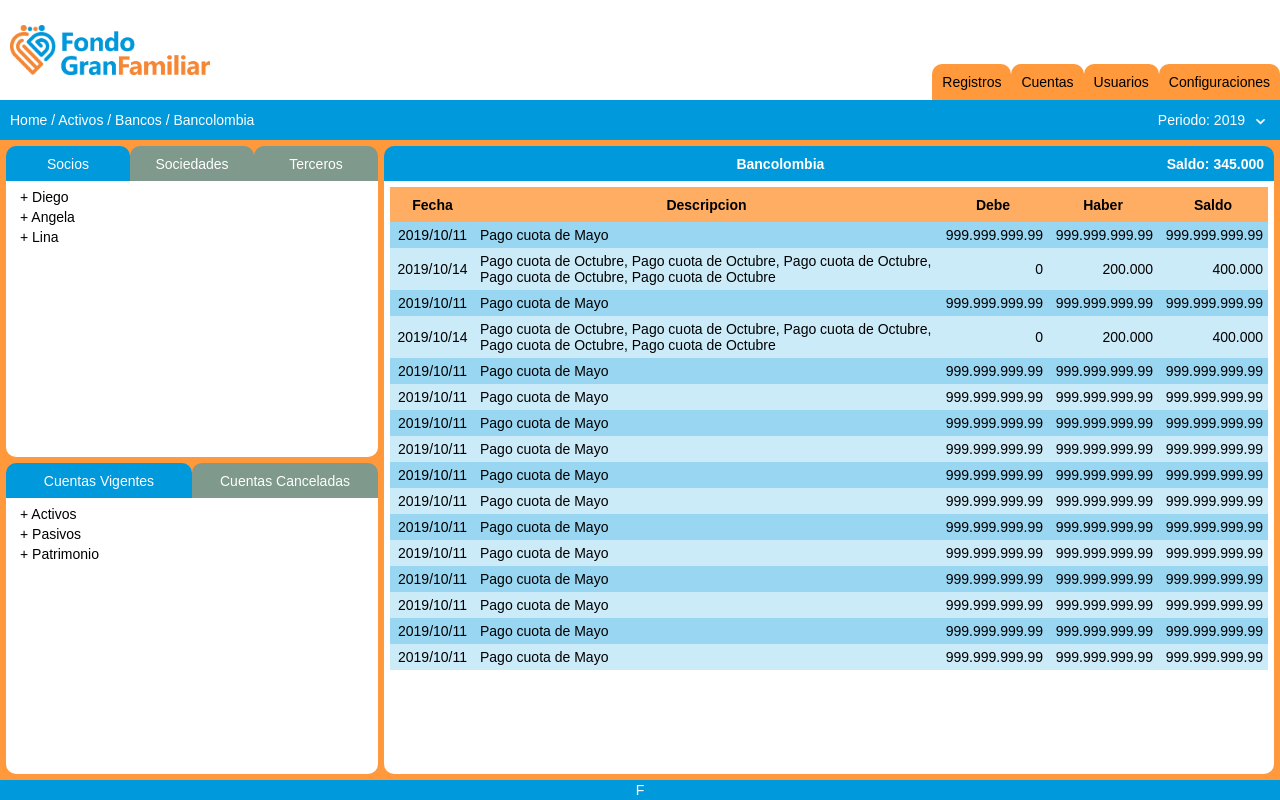
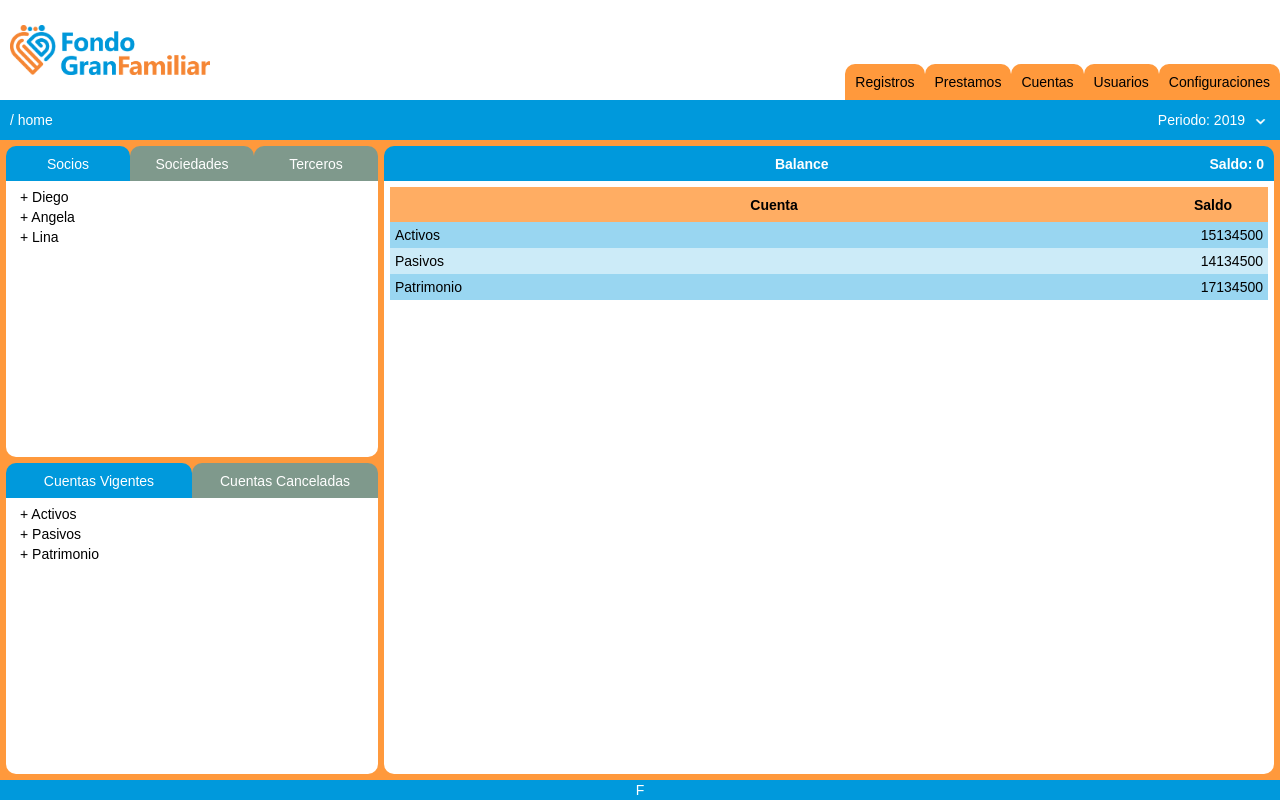
Before and after one commit to difgar/fgf-web, a React app: page / in a window 1280 px wide. Built offline with nearby package versions, Linux system fonts and the light colour scheme.

Commit message:
Funcionalidad en el detalle para mostrar los saldos globales

```diff
--- a/src/components/Detail.jsx
+++ b/src/components/Detail.jsx
@@ -1,29 +1,52 @@
 import React from 'react';
+import { connect } from 'react-redux';
+import propTypes from 'prop-types';
+import { updateNav, updateDetail } from '../actions';
 import '../assets/styles/components/Detail.scss';
+import getParent, { navBar } from '../moduls/jsonUtil';
 
-const Detail = ({ children }) => (
+const Detail = (props) => {
+
+  const { detail, allCuentas } = { ...props };
+
+  const handleUpdateNav = (item) => {
+    navBar.splice(0, navBar.length);
+    getParent(allCuentas, item);
+    props.updateNav([{ 'nombre': 'home', 'id': 0 }, ...navBar.reverse()]);
+    navBar.splice(0, navBar.length);
+  };
+
+  const handleUpdateDetail = (item) => {
+    const movimientos = item.cuentas && item.cuentas.map((cuenta) => {
+      return { ...cuenta };
+    });
+
+    props.updateDetail({ ...item, movimientos, titulo: item.nombre, summary: item.cuentas !== undefined });
+  };
+
+  return (
     <section className='detail'>
       <div className='detail__title'>
         <div />
-      <div>Bancolombia</div>
-      <div>Saldo: 345.000</div>
+        <div>{detail.titulo}</div>
+        <div>{`Saldo: ${detail.saldo}`}</div>
       </div>
       <div className='detail__body'>
         <div className='detail__body__thead'>
           <table className='detail__body__table'>
             <colgroup>
-            <col className='detail__body__table__column--date' />
+              {!detail.summary && <col className='detail__body__table__column--date' />}
               <col className='detail__body__table__column--text' />
-            <col className='detail__body__table__column--number' />
-            <col className='detail__body__table__column--number' />
+              {!detail.summary && <col className='detail__body__table__column--number' />}
+              {!detail.summary && <col className='detail__body__table__column--number' />}
               <col className='detail__body__table__column--number' />
             </colgroup>
             <thead>
               <tr>
-              <th align='center'>Fecha</th>
-              <th align='center'>Descripcion</th>
-              <th align='center'>Debe</th>
-              <th align='center'>Haber</th>
+                {!detail.summary && <th align='center'>Fecha</th>}
+                <th align='center'>{`${!detail.summary ? 'Descripción' : 'Cuenta'}`}</th>
+                {!detail.summary && <th align='center'>Debe</th>}
+                {!detail.summary && <th align='center'>Haber</th>}
                 <th align='center'>Saldo</th>
               </tr>
             </thead>
@@ -32,125 +55,28 @@ const Detail = ({ children }) => (
         <div className='detail__body__tbody'>
           <table className='detail__body__table'>
             <colgroup>
-            <col className='detail__body__table__column--date' />
+              {!detail.summary && <col className='detail__body__table__column--date' />}
               <col className='detail__body__table__column--text' />
-            <col className='detail__body__table__column--number' />
-            <col className='detail__body__table__column--number' />
+              {!detail.summary && <col className='detail__body__table__column--number' />}
+              {!detail.summary && <col className='detail__body__table__column--number' />}
               <col className='detail__body__table__column--number' />
             </colgroup>
             <tbody>
-            <tr>
-              <td align='center'>2019/10/11</td>
-              <td align='left'>Pago cuota de Mayo</td>
-              <td align='right'>999.999.999.99</td>
-              <td align='right'>999.999.999.99</td>
-              <td align='right'>999.999.999.99</td>
+              {detail.movimientos.map((cuenta) => (
+                <tr
+                  key={cuenta.id}
+                  onDoubleClick={() => {
+                    handleUpdateNav(cuenta);
+                    handleUpdateDetail(cuenta);
+                  }}
+                >
+                  {!detail.summary && <td align='center'>{cuenta.fecha}</td>}
+                  <td align='left'>{cuenta.nombre}</td>
+                  {!detail.summary && <td align='right'>{cuenta.debe}</td>}
+                  {!detail.summary && <td align='right'>{cuenta.haber}</td>}
+                  <td align='right'>{cuenta.saldo}</td>
                 </tr>
-            <tr>
-              <td align='center'>2019/10/14</td>
-              <td align='left'>Pago cuota de Octubre, Pago cuota de Octubre, Pago cuota de Octubre, Pago cuota de Octubre, Pago cuota de Octubre</td>
-              <td align='right'>0</td>
-              <td align='right'>200.000</td>
-              <td align='right'>400.000</td>
-            </tr>
-            <tr>
-              <td align='center'>2019/10/11</td>
-              <td align='left'>Pago cuota de Mayo</td>
-              <td align='right'>999.999.999.99</td>
-              <td align='right'>999.999.999.99</td>
-              <td align='right'>999.999.999.99</td>
-            </tr>
-            <tr>
-              <td align='center'>2019/10/14</td>
-              <td align='left'>Pago cuota de Octubre, Pago cuota de Octubre, Pago cuota de Octubre, Pago cuota de Octubre, Pago cuota de Octubre</td>
-              <td align='right'>0</td>
-              <td align='right'>200.000</td>
-              <td align='right'>400.000</td>
-            </tr>
-            <tr>
-              <td align='center'>2019/10/11</td>
-              <td align='left'>Pago cuota de Mayo</td>
-              <td align='right'>999.999.999.99</td>
-              <td align='right'>999.999.999.99</td>
-              <td align='right'>999.999.999.99</td>
-            </tr>
-            <tr>
-              <td align='center'>2019/10/11</td>
-              <td align='left'>Pago cuota de Mayo</td>
-              <td align='right'>999.999.999.99</td>
-              <td align='right'>999.999.999.99</td>
-              <td align='right'>999.999.999.99</td>
-            </tr>
-            <tr>
-              <td align='center'>2019/10/11</td>
-              <td align='left'>Pago cuota de Mayo</td>
-              <td align='right'>999.999.999.99</td>
-              <td align='right'>999.999.999.99</td>
-              <td align='right'>999.999.999.99</td>
-            </tr>
-            <tr>
-              <td align='center'>2019/10/11</td>
-              <td align='left'>Pago cuota de Mayo</td>
-              <td align='right'>999.999.999.99</td>
-              <td align='right'>999.999.999.99</td>
-              <td align='right'>999.999.999.99</td>
-            </tr>
-            <tr>
-              <td align='center'>2019/10/11</td>
-              <td align='left'>Pago cuota de Mayo</td>
-              <td align='right'>999.999.999.99</td>
-              <td align='right'>999.999.999.99</td>
-              <td align='right'>999.999.999.99</td>
-            </tr>
-            <tr>
-              <td align='center'>2019/10/11</td>
-              <td align='left'>Pago cuota de Mayo</td>
-              <td align='right'>999.999.999.99</td>
-              <td align='right'>999.999.999.99</td>
-              <td align='right'>999.999.999.99</td>
-            </tr>
-            <tr>
-              <td align='center'>2019/10/11</td>
-              <td align='left'>Pago cuota de Mayo</td>
-              <td align='right'>999.999.999.99</td>
-              <td align='right'>999.999.999.99</td>
-              <td align='right'>999.999.999.99</td>
-            </tr>
-            <tr>
-              <td align='center'>2019/10/11</td>
-              <td align='left'>Pago cuota de Mayo</td>
-              <td align='right'>999.999.999.99</td>
-              <td align='right'>999.999.999.99</td>
-              <td align='right'>999.999.999.99</td>
-            </tr>
-            <tr>
-              <td align='center'>2019/10/11</td>
-              <td align='left'>Pago cuota de Mayo</td>
-              <td align='right'>999.999.999.99</td>
-              <td align='right'>999.999.999.99</td>
-              <td align='right'>999.999.999.99</td>
-            </tr>
-            <tr>
-              <td align='center'>2019/10/11</td>
-              <td align='left'>Pago cuota de Mayo</td>
-              <td align='right'>999.999.999.99</td>
-              <td align='right'>999.999.999.99</td>
-              <td align='right'>999.999.999.99</td>
-            </tr>
-            <tr>
-              <td align='center'>2019/10/11</td>
-              <td align='left'>Pago cuota de Mayo</td>
-              <td align='right'>999.999.999.99</td>
-              <td align='right'>999.999.999.99</td>
-              <td align='right'>999.999.999.99</td>
-            </tr>
-            <tr>
-              <td align='center'>2019/10/11</td>
-              <td align='left'>Pago cuota de Mayo</td>
-              <td align='right'>999.999.999.99</td>
-              <td align='right'>999.999.999.99</td>
-              <td align='right'>999.999.999.99</td>
-            </tr>
+              ))}
             </tbody>
             <tfoot />
           </table>
@@ -158,5 +84,15 @@ const Detail = ({ children }) => (
       </div>
     </section>
   );
+};
 
-export default Detail;
+Detail.propTypes = {
+  detail: propTypes.object,
+};
+
+const mapDispatchToProps = {
+  updateNav,
+  updateDetail,
+};
+
+export default connect(null, mapDispatchToProps)(Detail);
--- a/src/components/Header.jsx
+++ b/src/components/Header.jsx
@@ -7,6 +7,7 @@ const Header = () => (
     <img className='header--img' src={logo} width='200px' alt='' />
     <menu className='header__menu'>
       <div className='header__menu__item'>Registros</div>
+      <div className='header__menu__item'>Prestamos</div>
       <div className='header__menu__item'>Cuentas</div>
       <div className='header__menu__item'>Usuarios</div>
       <div className='header__menu__item'>Configuraciones</div>
--- a/src/components/Navegation.jsx
+++ b/src/components/Navegation.jsx
@@ -1,8 +1,13 @@
 import React, { useState } from 'react';
+import { connect } from 'react-redux';
+import propTypes from 'prop-types';
+import { updateNav, updateDetail } from '../actions';
 import '../assets/styles/components/Navegation.scss';
 import expandArrow from '../assets/statics/expandArrow.png';
+import getParent, { navBar } from '../moduls/jsonUtil';
 
-const Navegation = () => {
+const Navegation = (props) => {
+  const { nav, allCuentas } = props;
 
   const [selectedYear, setSelectedYear] = useState(2019);
   const currentDate = new Date();
@@ -12,28 +17,44 @@ const Navegation = () => {
     years.push(year);
   }
 
+  const handleUpdateNav = (item) => {
+    navBar.splice(0, navBar.length);
+    getParent(allCuentas, item);
+    props.updateNav([{ 'nombre': 'home', 'id': 0 }, ...navBar.reverse()]);
+    navBar.splice(0, navBar.length);
+  };
+
+  const handleUpdateDetail = (item) => {
+    const movimientos = item.cuentas && item.cuentas.map((cuenta) => {
+      return { ...cuenta };
+    });
+
+    const propDetail = { ...item, movimientos, titulo: item.nombre, summary: item.cuentas !== undefined };
+    if (item.id === 0) {
+      propDetail.summary = true;
+      propDetail.titulo = 'Balance';
+      propDetail.saldo = 0.0;
+    }
+    props.updateDetail(propDetail);
+  };
+
   return (
     <nav className='navegation'>
       <div className='navegation__account'>
-        <pre><a href='/'>Home</a></pre>
-        <pre>
-          {' '}
-  /
-          {' '}
-          <a href='/'>Activos</a>
-        </pre>
-        <pre>
-          {' '}
-  /
-          {' '}
-          <a href='/'>Bancos</a>
-        </pre>
-        <pre>
-          {' '}
-  /
-          {' '}
-          <a href='/'>Bancolombia</a>
-        </pre>
+        {nav !== undefined && nav.map((path) => (
+          <div
+            className='navegation__account__item'
+            key={path.id}
+            onClick={() => {
+              handleUpdateNav(path);
+              handleUpdateDetail(path);
+            }}
+            role='button'
+            tabIndex='0'
+          >
+            <pre>{`/ ${path.nombre} `}</pre>
+          </div>
+        ))}
       </div>
       <div className='navegation__period'>
         <div
@@ -53,7 +74,6 @@ const Navegation = () => {
               onClick={() => {
                 setSelectedYear(year);
                 document.getElementsByClassName('navegation__period')[0].classList.remove('active');
-                console.log(document.getElementsByClassName('navegation__period')[0].classList);
               }}
             >
               {year}
@@ -65,4 +85,13 @@ const Navegation = () => {
   );
 };
 
-export default Navegation;
+Navegation.propTypes = {
+  nav: propTypes.array,
+};
+
+const mapDispatchToProps = {
+  updateNav,
+  updateDetail,
+};
+
+export default connect(null, mapDispatchToProps)(Navegation);
--- a/src/components/SubTree.jsx
+++ b/src/components/SubTree.jsx
@@ -66,7 +66,7 @@ const SubTree = (props) => {
         tabIndex='0'
       >
         {tabs.map((tab, index) => (
-          <SubTreeBody {...tab} show={index === selectedTabIdx} wrapper={true} key={tab.titulo} />
+          <SubTreeBody {...tab} show={index === selectedTabIdx} wrapper={true} allCuentas={props.allCuentas} key={tab.titulo} />
         ))}
       </div>
     </div>
--- a/src/components/SubTreeBody.jsx
+++ b/src/components/SubTreeBody.jsx
@@ -1,15 +1,34 @@
 import React, { useState } from 'react';
+import { connect } from 'react-redux';
 import propTypes from 'prop-types';
 import '../assets/styles/components/SubTreeBody.scss';
+import { updateNav, updateDetail } from '../actions';
+import getParent, { navBar } from '../moduls/jsonUtil';
 
-const SubTreeBody = ({ data, show, wrapper }) => {
+const SubTreeBody = (props) => {
 
+  const { data, show, wrapper, allCuentas } = { ...props };
   const [selectedItemIdx, setSelectedItemIdx] = useState(-1);
   if (data !== undefined) {
-    data.forEach((item) => {
+    data.filter((item) => item != null).forEach((item) => {
       item.data = item.cuentas; // eslint-disable-line no-param-reassign
     });
   }
+
+  const handleUpdateNav = (item) => {
+    navBar.splice(0, navBar.length);
+    getParent(allCuentas, item);
+    props.updateNav([{ 'nombre': 'home', 'id': 0 }, ...navBar.reverse()]);
+    navBar.splice(0, navBar.length);
+  };
+
+  const handleUpdateDetail = (item) => {
+    const movimientos = item.cuentas && item.cuentas.map((cuenta) => {
+      return { ...cuenta };
+    });
+
+    props.updateDetail({ ...item, movimientos, titulo: item.nombre, summary: item.cuentas !== undefined });
+  };
 
   return (
     show && data !== undefined && (
@@ -22,7 +41,8 @@ const SubTreeBody = ({ data, show, wrapper }) => {
                 item.data !== undefined && (index !== selectedItemIdx ? setSelectedItemIdx(index) : setSelectedItemIdx(-1)) ;
               }}
               onDoubleClick={() => {
-                alert(`Actualizar Detalle:${item.nombre}`) ;
+                handleUpdateNav(item);
+                handleUpdateDetail(item);
                 item.data !== undefined && (index !== selectedItemIdx ? setSelectedItemIdx(index) : setSelectedItemIdx(-1)) ;
               }}
               role='button'
@@ -30,7 +50,7 @@ const SubTreeBody = ({ data, show, wrapper }) => {
             >
               {`${item.data !== undefined ? (index === selectedItemIdx ? '-' : '+') : '·'} ${item.nombre}`}
             </div>
-            <SubTreeBody {...item} show={index === selectedItemIdx} key={item.nombre} />
+            <SubTreeBody {...props} {...item} show={index === selectedItemIdx} key={item.nombre} />
           </li>
         )))}
       </ul>
@@ -43,4 +63,9 @@ SubTreeBody.propTypes = {
   show: propTypes.bool,
 };
 
-export default SubTreeBody;
+const mapDispatchToProps = {
+  updateNav,
+  updateDetail,
+};
+
+export default connect(null, mapDispatchToProps)(SubTreeBody);
--- a/src/containers/Home.jsx
+++ b/src/containers/Home.jsx
@@ -9,7 +9,7 @@ import SubTree from '../components/SubTree';
 import Detail from '../components/Detail';
 import Footer from '../components/Footer';
 
-const Home = ({ socios, sociedades, terceros, cuentasVigentes, cuentasCanceladas }) => {
+const Home = ({ socios, sociedades, terceros, allCuentas, cuentasVigentes, cuentasCanceladas, nav, detail }) => {
   const tabPersonas = {
     tabs: [{
       titulo: 'Socios',
@@ -45,26 +45,65 @@ const Home = ({ socios, sociedades, terceros, cuentasVigentes, cuentasCanceladas
   return (
     <div className='app'>
       <Header />
-      <Navegation />
+      <Navegation nav={nav} allCuentas={allCuentas} />
       <Main>
         <Tree>
-          <SubTree {...tabPersonas} />
-          <SubTree {...tabCuentas} />
+          <SubTree {...tabPersonas} allCuentas={allCuentas} />
+          <SubTree {...tabCuentas} allCuentas={allCuentas} />
         </Tree>
-        <Detail />
+        <Detail detail={detail} allCuentas={allCuentas} />
       </Main>
       <Footer />
     </div>
   );
 };
 
+function searchCuenta(cuenta, esVigente) {
+
+  if (cuenta.cuentas !== undefined) {
+    const cuentas = cuenta.cuentas.map((item) => {
+      return searchCuenta(item, esVigente);
+    });
+    return { ...cuenta, cuentas: cuentas.filter((item) => item != null) };
+  }
+
+  if (esVigente && new Date() <= Date.parse(cuenta.vigencia)) {
+    return { ...cuenta };
+  }
+
+  if (!esVigente && new Date() > Date.parse(cuenta.vigencia)) {
+    return { ...cuenta };;
+  }
+
+  return null;
+}
+
 const mapStateToProps = (state) => {
+  const cuentasVigentes = state.cuentas.map((cuenta) => {
+    return searchCuenta(cuenta, true);
+  });
+
+  const cuentasCanceladas = state.cuentas.map((cuenta) => {
+    return searchCuenta(cuenta, false);
+  });
+
+  const detail = { ...state.detail };
+  if (!detail.movimientos) {
+    const movimientos = state.cuentas.map((cuenta) => {
+      return { ...cuenta };
+    });
+    detail.movimientos = movimientos;
+  }
+
   return {
+    nav: state.nav,
     socios: state.socios,
     sociedades: state.sociedades,
     terceros: state.terceros,
-    cuentasVigentes: state.cuentasVigentes,
-    cuentasCanceladas: state.cuentasCanceladas,
+    allCuentas: state.cuentas,
+    cuentasVigentes,
+    cuentasCanceladas,
+    detail,
   };
 };
 
--- a/src/index.js
+++ b/src/index.js
@@ -107,98 +107,122 @@ const initialState = {
       'id': 678,
     },
   ],
-  'cuentasVigentes': [
+  'cuentas': [
     {
       'nombre': 'Activos',
       'id': 1,
+      'saldo': 15134500,
+      'vigencia': '9999-12-31',
       'cuentas': [
         {
           'nombre': 'Bancos',
           'id': 11,
+          'saldo': 13134567,
+          'vigencia': '9999-12-31',
         },
         {
           'nombre': 'Cuentas x Cobrar',
           'id': 12,
+          'saldo': 13134568,
+          'vigencia': '9999-12-31',
+          'cuentas': [
+            {
+              'nombre': 'Prestamos',
+              'id': 121,
+              'saldo': 13134567,
+              'vigencia': '9999-12-31',
+              'cuentas': [
+                {
+                  'nombre': 'P1',
+                  'id': 1211,
+                  'saldo': 13134567,
+                  'vigencia': '9999-12-31',
+                },
+                {
+                  'nombre': 'P2',
+                  'id': 1212,
+                  'saldo': 13134568,
+                  'vigencia': '9999-12-31',
+                },
+                {
+                  'nombre': 'P3',
+                  'id': 1213,
+                  'saldo': 13134569,
+                  'vigencia': '2017-12-31',
+                },
+              ],
+            },
+            {
+              'nombre': 'Intereses',
+              'id': 12,
+              'saldo': 13134568,
+              'vigencia': '9999-12-31',
+            },
+            {
+              'nombre': 'GMF',
+              'id': 13,
+              'saldo': 13134569,
+              'vigencia': '9999-12-31',
+            },
+          ],
         },
         {
           'nombre': 'Otros',
-          'id': 13,
+          'id': 122,
+          'saldo': 13134569,
+          'vigencia': '9999-12-31',
         },
       ],
     },
     {
       'nombre': 'Pasivos',
       'id': 2,
+      'saldo': 14134500,
+      'vigencia': '9999-12-31',
       'cuentas': [
         {
           'nombre': 'Capital',
           'id': 21,
+          'saldo': 13134500,
+          'vigencia': '9999-12-31',
         },
         {
           'nombre': 'Cuentas por Pagar',
           'id': 22,
+          'saldo': 13134501,
+          'vigencia': '9999-12-31',
         },
         {
           'nombre': 'Otros',
           'id': 23,
+          'saldo': 13134502,
+          'vigencia': '9999-12-31',
         },
       ],
     },
     {
       'nombre': 'Patrimonio',
       'id': 3,
+      'saldo': 17134500,
+      'vigencia': '9999-12-31',
       'cuentas': [
         {
           'nombre': 'Inscripciones',
           'id': 31,
+          'saldo': 131300009,
+          'vigencia': '9999-12-31',
         },
         {
           'nombre': 'Reservas',
           'id': 32,
+          'saldo': 131300008,
+          'vigencia': '9999-12-31',
         },
       ],
     },
   ],
-  'cuentasCanceladas': [
-    {
-      'nombre': 'Activos',
-      'id': 1,
-      'cuentas': [
-        {
-          'nombre': 'Prestamos',
-          'id': 11,
-          'cuentas': [
-            {
-              'nombre': 'Vacaciones',
-              'id': 111,
-            },
-            {
-              'nombre': 'Vehiculo',
-              'id': 121,
-            },
-          ],
-        },
-        {
-          'nombre': 'Intereses Corrientes',
-          'id': 12,
-        },
-      ],
-    },
-    {
-      'nombre': 'Pasivos',
-      'id': 2,
-      'cuentas': [
-        {
-          'nombre': 'Cuentas por Pagar',
-          'id': 22,
-        },
-        {
-          'nombre': 'Otros',
-          'id': 23,
-        },
-      ],
-    },
-  ],
+  'nav': [{ 'nombre': 'home', 'id': 0 }],
+  'detail': { titulo: 'Balance', saldo: 0.0, summary: true },
 };
 
 const store = createStore(reducer, initialState);
--- /dev/null
+++ b/src/moduls/jsonUtil.js
@@ -0,0 +1,29 @@
+export const navBar = [];
+const getParent = (raiz, hoja) => {
+
+  if (raiz.length) {
+    const array = raiz.map((el) => getParent(el, hoja)).filter((item) => item != null);
+    if (array.length > 0) {
+      return array[0];
+    }
+  }
+
+  if (raiz.id === hoja.id) {
+    const obj = { ...raiz };
+    navBar.push(obj);
+    return obj;
+  }
+
+  if (raiz.cuentas) {
+    const array = raiz.cuentas.map((el) => getParent(el, hoja)).filter((item) => item != null);
+    if (array.length > 0) {
+      const obj = { ...raiz, cuenta: array[0] };
+      navBar.push(obj);
+      return obj;
+    }
+  }
+
+  return null;
+};
+
+export default getParent;
```
Also changed, not shown: src/actions/index.js (+10 -0 lines), src/assets/styles/components/Navegation.scss (+8 -0 lines), src/reducers/index.js (+10 -0 lines). Lines whose indentation alone changed are shown as unchanged.
